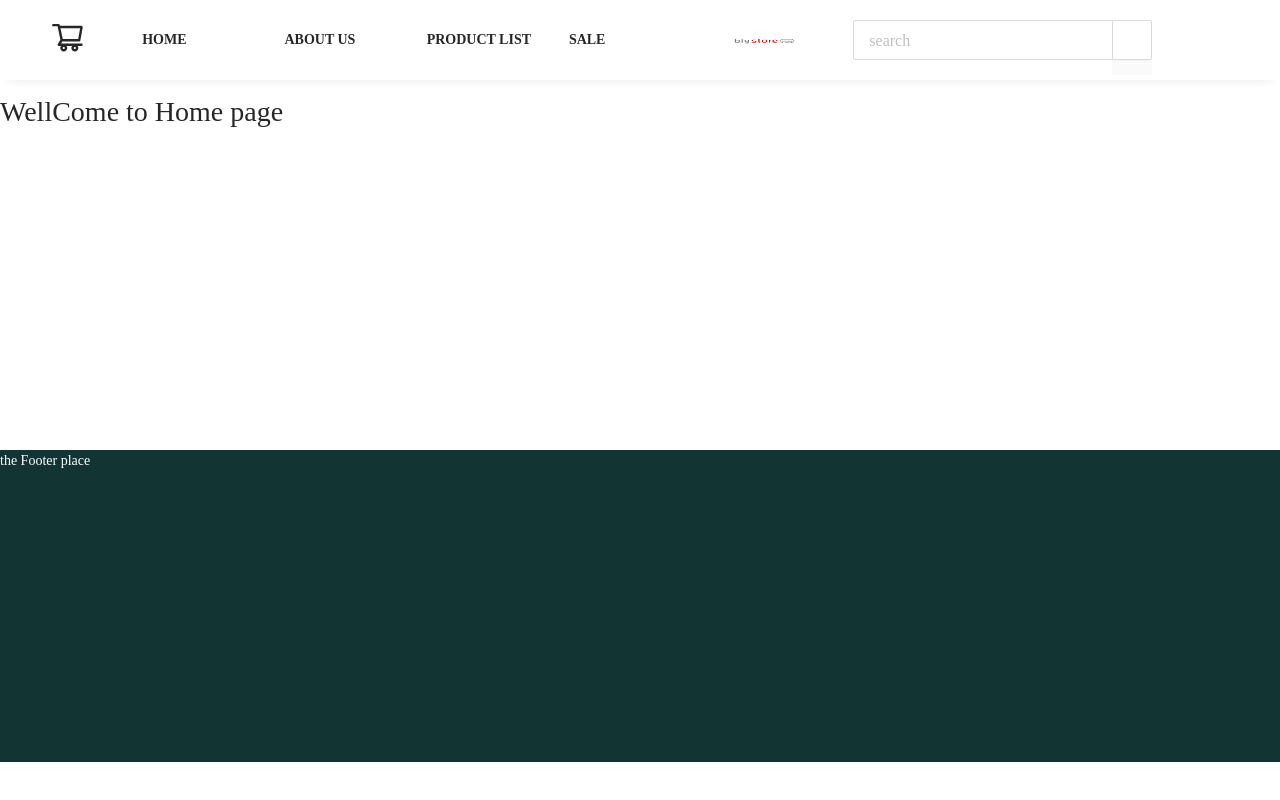
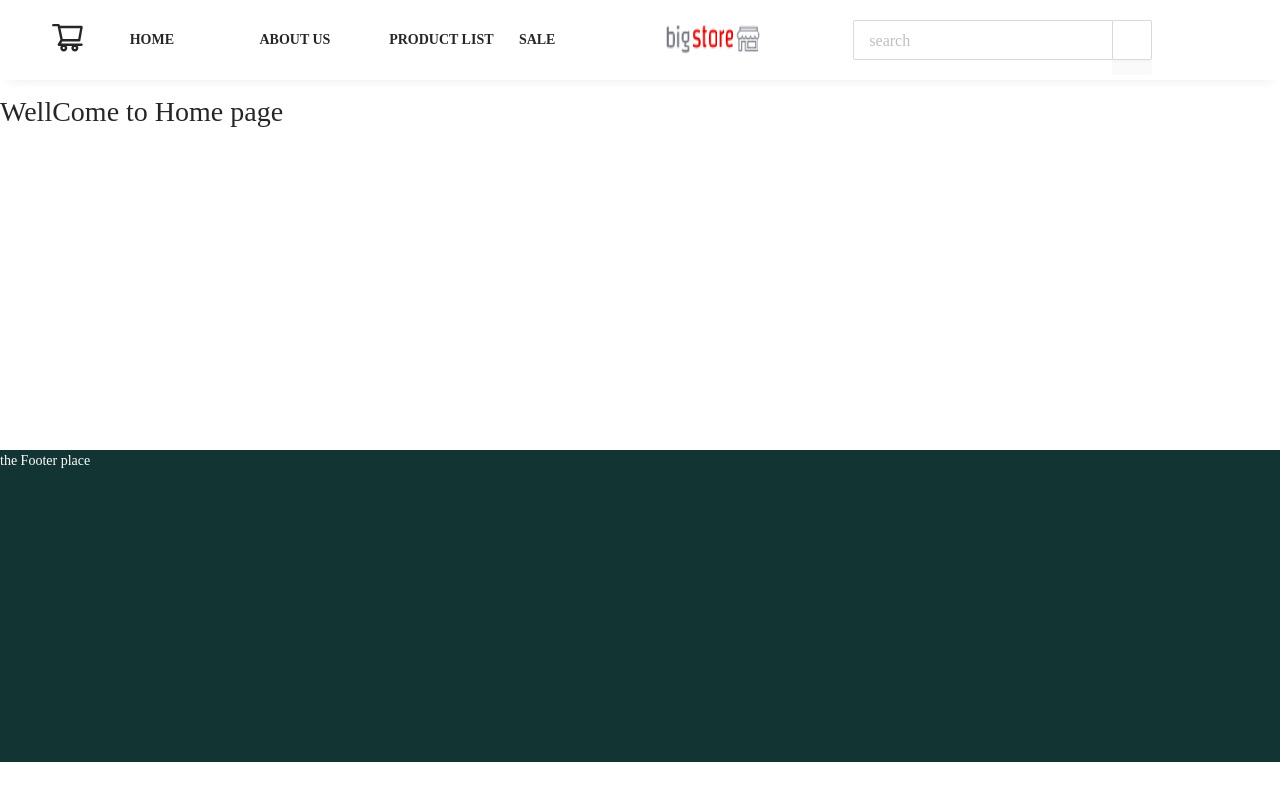
Before and after one commit to Maede-Dev/big-store, a Next.js app: page / in a window 1280 px wide. Built offline with nearby package versions, Linux system fonts and the light colour scheme.

Commit message:
fix logo

```diff
--- a/Components/Header/Header.module.scss
+++ b/Components/Header/Header.module.scss
@@ -18,6 +18,8 @@
     height: 50px;
     width: 100%;
     cursor: pointer;
+    text-align: center;
+    margin: 0px 70px 0px 5px;
   }
 
   .header_cols {
```
Also changed, not shown: public/Images/Logo.png.
